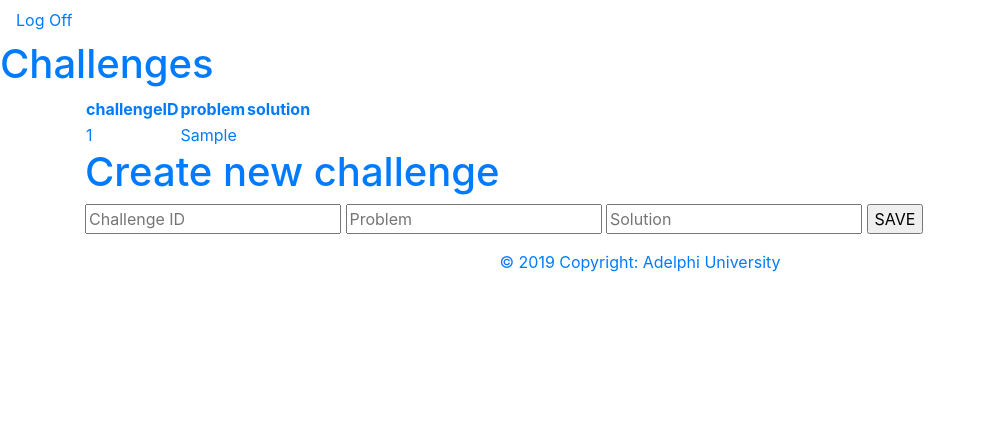
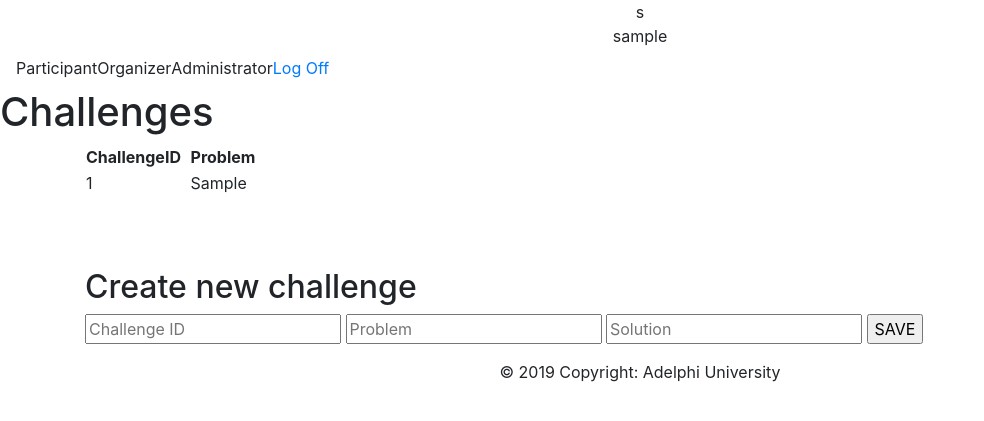
Before and after one commit to AKSHAT3272/Assignment-3-Collaborative-Software-Development, a PHP site: page /challenges.php in a window 1280 px wide. Shown: the top 421 px of the page, without its empty margins (0-984 px from the left). Run offline with PHP 8.4, Linux system fonts and the light colour scheme; the visitor is signed in with stand-in values (Sample User, id 1); tables that the repository leaves empty hold one stand-in row (values such as "Sample post"); data that the repository does not hold is empty.

Commit message:
You can now add challenges

```diff
--- a/src/challenges.php
+++ b/src/challenges.php
@@ -1,5 +1,5 @@
 <?php
-include ('config.php');
+include ('session.php');
 ?>
 <!DOCTYPE html>
 <html>
@@ -42,7 +42,7 @@
                                 echo '<li class="nav-item right-side-padding">Administrator</li>';
                         }
 		     ?>
-                    <li class="nav-item right-side-padding"><a href="logout.php">Log Off</li>
+                    <li class="nav-item right-side-padding"><a href="logout.php">Log Off</a></li>
                 </ul>
             </nav>
         </div>
@@ -64,9 +64,8 @@
 <div class="container">
   <table id = "myTable">
     <tr>
-      <th>challengeID</th>
-      <th>problem</th>
-      <th>solution</th>
+      <th>ChallengeID &nbsp;</th>
+      <th>Problem &nbsp;</th>
      </tr>
 
      <?php
@@ -74,7 +73,6 @@
                      echo "<tr>";
                      echo "<td>".$row['challengeID']."</td>";
                      echo "<td>".$row['problem']."</td>";
-                     echo "<td>".$row['solution']."</td>";
 
                      echo "</tr>";
 }
@@ -82,9 +80,13 @@
    </table>
    </form>
 	</div>
+
+<br>
+<br>
+<br>
 <div>
-  <form action="insertDatabase.php" method="get" id="form" class = "container">
-<h1> Create new challenge </h1>
+  <form action="insert.php" method="get" id="form" class = "container">
+<h2> Create new challenge </h2>
 <input name="challengeID" type="text" placeholder="Challenge ID">
 
 		  <input name="problem" type="text" placeholder="Problem">
--- a/src/homepage.php
+++ b/src/homepage.php
@@ -37,13 +37,13 @@
 				echo '<li class="nav-item right-side-padding">Participant</li>';
 			}
 			if($roles_values['isorganizer'] != 0){
-                                echo '<li class="nav-item right-side-padding"><a href="challenge.php">Log Off></a>Organizer</li>';
+                                echo '<li class="nav-item right-side-padding"><a href="challenges.php">Organizer</li>';
                         }
 			if($roles_values['isadmin'] != 0){
                                 echo '<li class="nav-item right-side-padding">Administrator</li>';
                         }
 		     ?>
-                    <li class="nav-item right-side-padding"><a href="logout.php">Log Off></a></li>
+                    <li class="nav-item right-side-padding"><a href="logout.php">Log Off</li>
                 </ul>
             </nav>
         </div>
--- a/src/insert.php
+++ b/src/insert.php
@@ -19,7 +19,7 @@
                   if($db->query($sql) == TRUE)
                 {
                         echo "New challenge successfully created";
-                    header('Location: challenge.php');
+                    header('Location: challenges.php');
                 }
                 else
                 {
```
